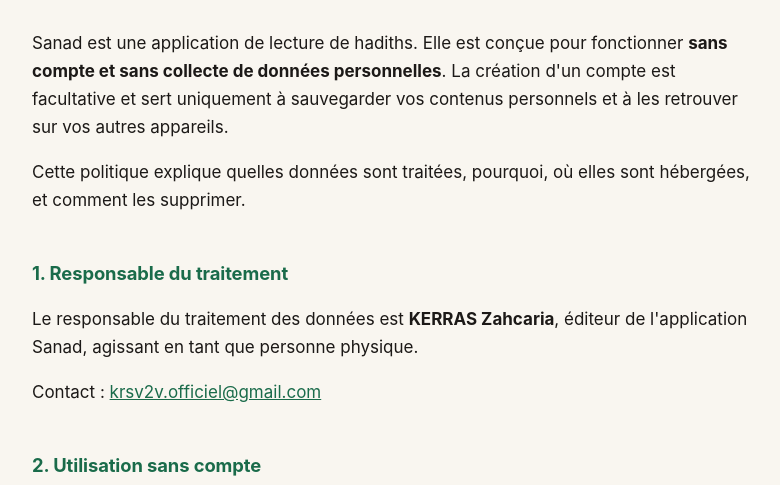
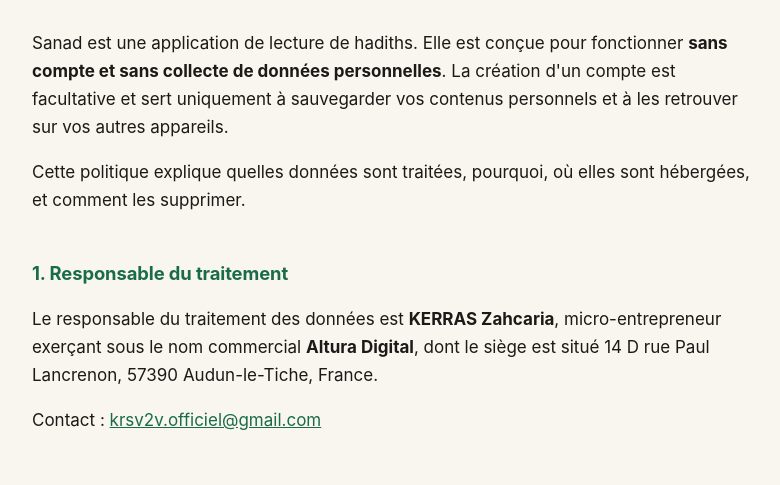
Before and after one commit to LePlankton/sanad-legal, a plain HTML site: page index.html in a window 1280 px wide. Shown: the part 249-734 px from the top of the page, without its empty margins (248-1028 px from the left). Drawn offline with Linux system fonts and the light colour scheme.

Commit message:
Responsable du traitement : micro-entreprise Altura Digital

```diff
--- a/index.html
+++ b/index.html
@@ -32,7 +32,8 @@
 <h2>1. Responsable du traitement</h2>
 <p>
   Le responsable du traitement des données est <strong>KERRAS Zahcaria</strong>,
-  éditeur de l'application Sanad, agissant en tant que personne physique.
+  micro-entrepreneur exerçant sous le nom commercial <strong>Altura Digital</strong>,
+  dont le siège est situé 14 D rue Paul Lancrenon, 57390 Audun-le-Tiche, France.
 </p>
 <p>
   Contact : <a href="mailto:krsv2v.officiel@gmail.com">krsv2v.officiel@gmail.com</a>
```
